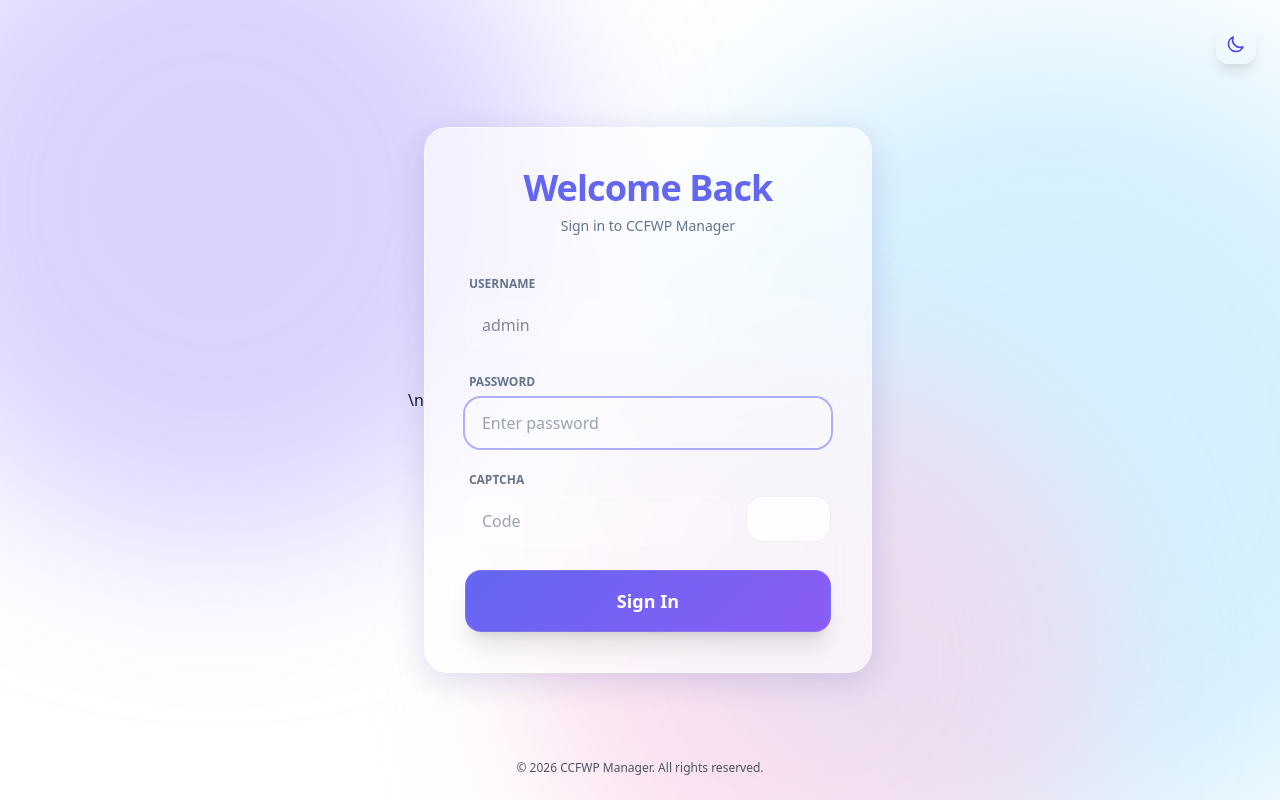
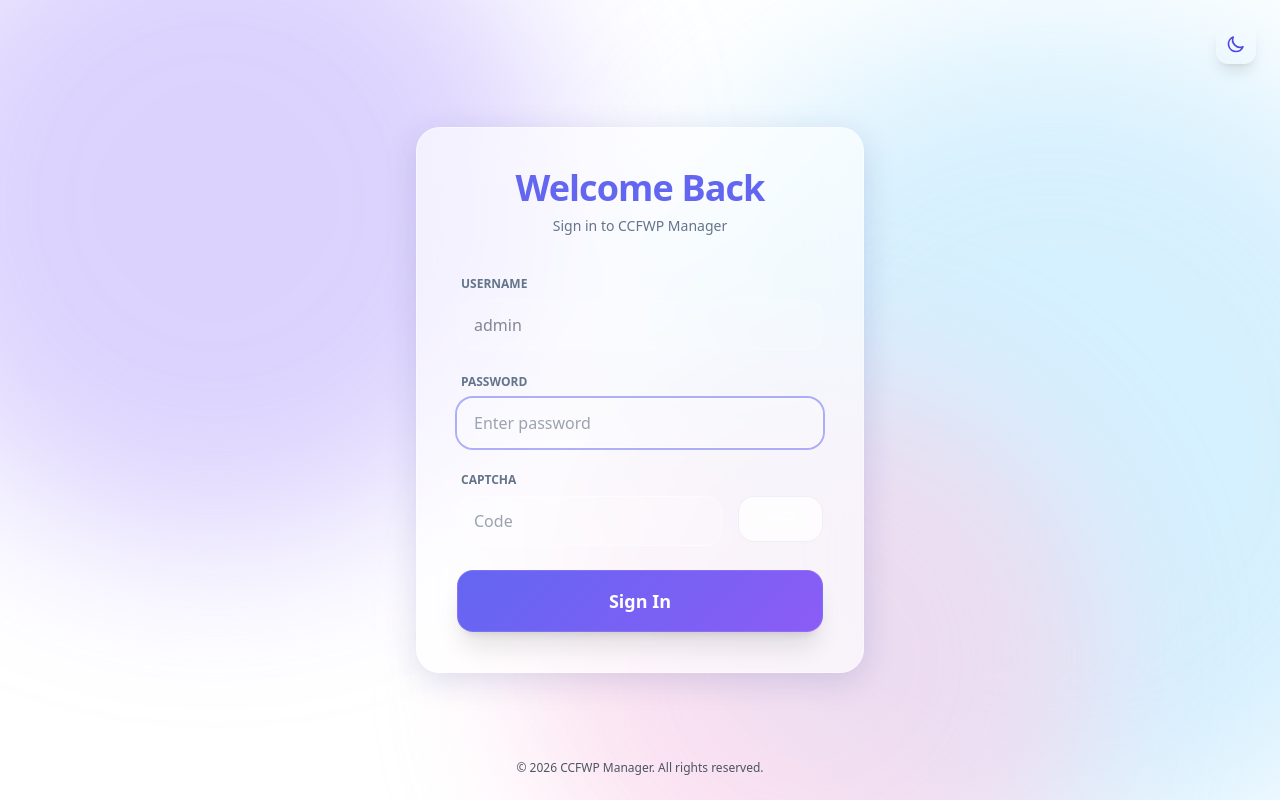
Before and after one commit to sailong/cpcf-workers-pages, a React (Vite) app in the folder manager/client/: page /login in a window 1280 px wide. Built offline with nearby package versions, Linux system fonts and the light colour scheme; no server answers.

Commit message:
fix(login): 移除多余的换行符以修复登录页面布局
移除了注释后多余的换行符，确保登录页面的卡片组件正确显示，
提升用户体验的一致性。

```diff
--- a/manager/client/src/pages/Login.tsx
+++ b/manager/client/src/pages/Login.tsx
@@ -71,7 +71,8 @@ const Login: React.FC<LoginProps> = ({ onLogin }) => {
                     )}
                 </button>
             </div>
-            {/* Background Decoration - Orbs are now global in App.tsx */}\n            <div className="neo-card p-10 w-full max-w-md relative z-10 animate-in fade-in zoom-in duration-500">
+            {/* Background Decoration - Orbs are now global in App.tsx */}
+            <div className="neo-card p-10 w-full max-w-md relative z-10 animate-in fade-in zoom-in duration-500">
                 <div className="text-center mb-10">
                     <h1 className="text-4xl font-black mb-2 tracking-tight text-[var(--color-primary)]">
                         Welcome Back
```
